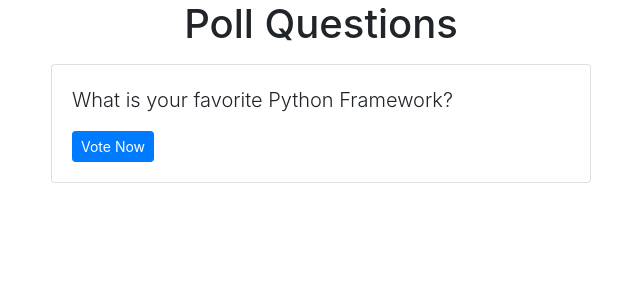
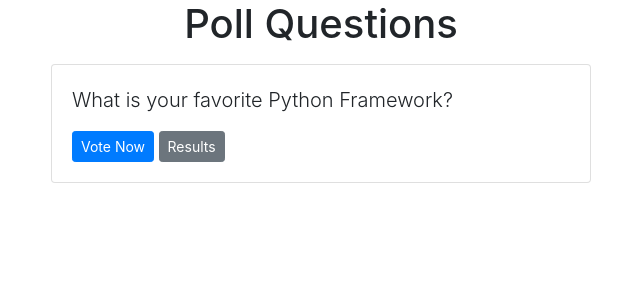
Before and after one commit to k4is3r/voteApp-django, a Django app: template votes/templates/polls/index.html in a window 1280 px wide. Shown: the top 300 px of the page, without its empty margins (319-959 px from the left). Run offline with Django 3.2, Linux system fonts and the light colour scheme; the template is opened without the code that fills it: values that come from a table or form of the project are taken from there, others are empty; data comes from the database, SQL or seed files in the repository; parts of the project's set-up code (start-up, migrations or seed data) failed here and were passed over; some libraries are stand-ins or nearby versions.

Commit message:
url & view for results questions created

```diff
--- a/votes/polls/urls.py
+++ b/votes/polls/urls.py
@@ -4,5 +4,6 @@ from . import views
 app_name = 'polls'
 urlpatterns = [
     path('', views.index, name='index'),
-    path('<int:question_id>', views.detail, name='detail')
+    path('<int:question_id>/', views.detail, name='detail'),
+    path('<int:question_id>/results/', views.results, name='results'),
 ]
--- a/votes/polls/views.py
+++ b/votes/polls/views.py
@@ -15,4 +15,9 @@ def detail(request, question_id):
         question = Question.objects.get(pk=question_id)
     except Question.DoesNotExist:
         raise Http404("Question does not exist")
+    return render(request, 'polls/deatil.html', {'question':question})
+
+# Get question and display result
+def result(request, question_id):
+    question = get_object_404(Question, pk=question_id)
     return render(request, 'polls/results.html', {'question':question})
--- a/votes/templates/polls/index.html
+++ b/votes/templates/polls/index.html
@@ -12,7 +12,7 @@
                 <div class="card-body">
                     <p class="lead">{{ question.question_text }}</p>
                     <a href="{% url 'polls:detail' question.id %}" class="btn btn-primary btn-sm">Vote Now</a>
-
+                    <a href="{% url 'polls:results' question.id %}" class="btn btn-secondary btn-sm">Results</a>
                 </div>
             </div>
         {% endfor %}
```
